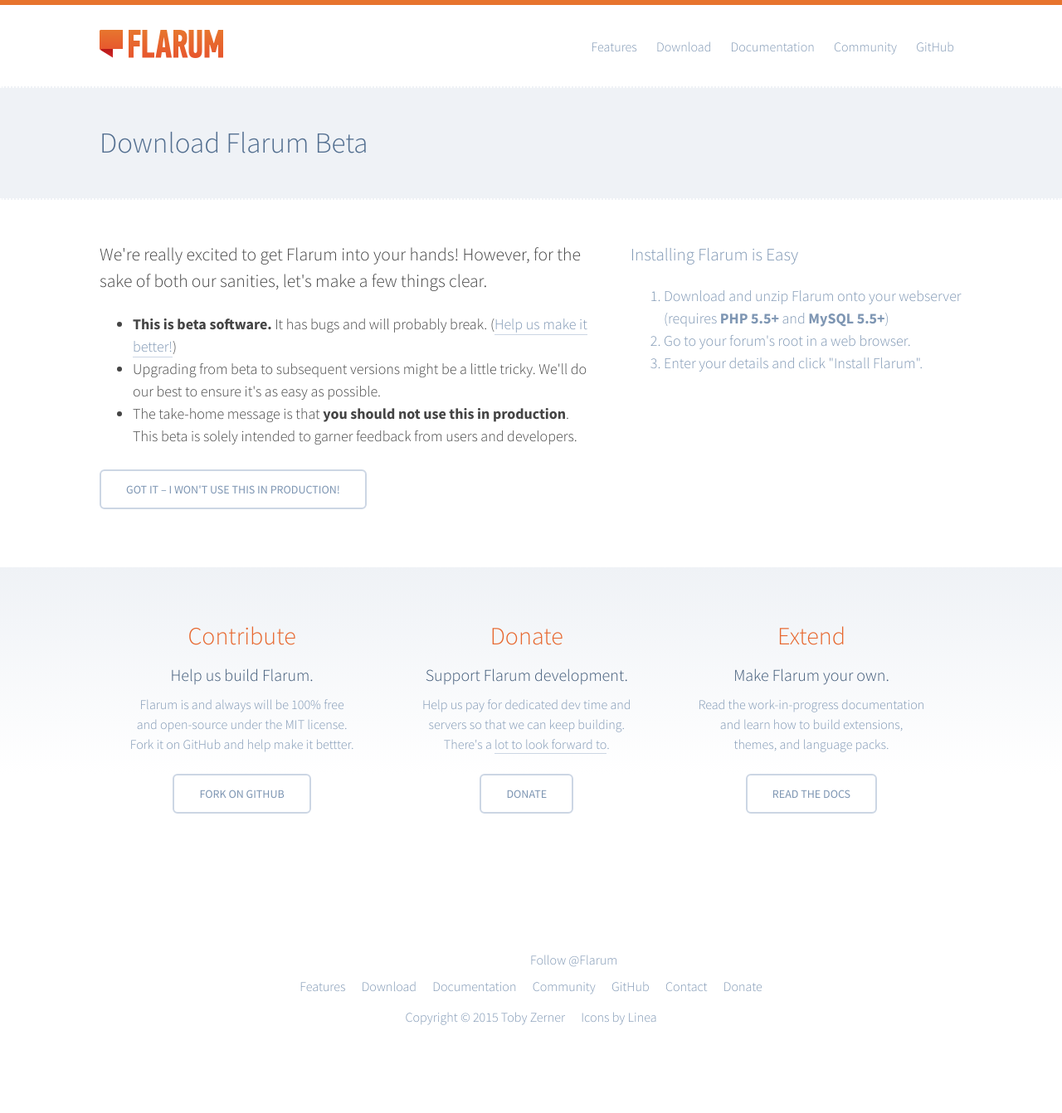
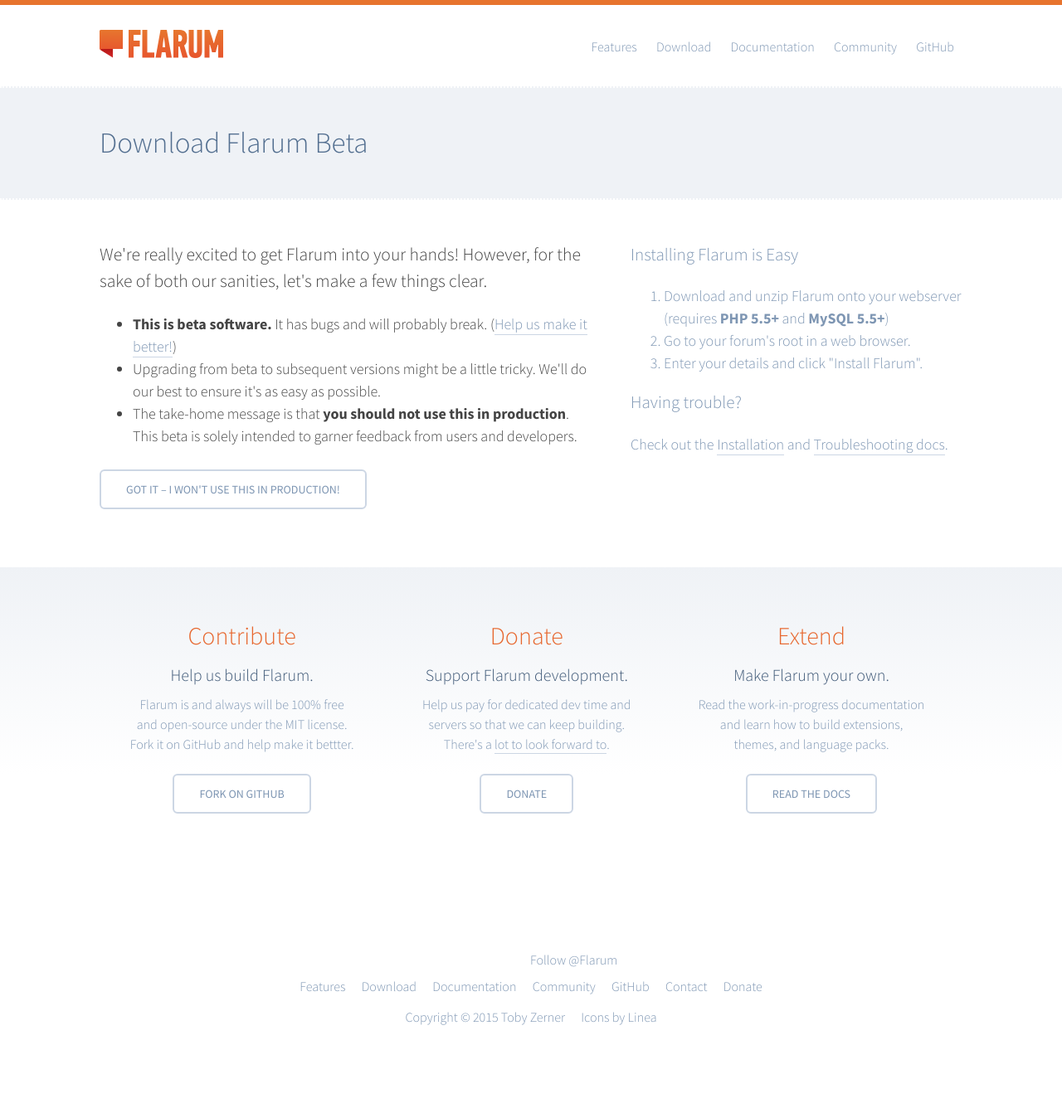
Before and after one commit to flarum/flarum.github.io, a Jekyll site: the page built from download.html, in a window 1280 px wide. Shown: the whole page at 83% size. Built offline with Jekyll 4.4.1, drawn with Linux system fonts in a browser that asks for light colours; comment, search, counter and statistics services are not loaded; grey boxes are pictures that could not be loaded.

Commit message:
Add links to docs on download page

```diff
--- a/download.html
+++ b/download.html
@@ -13,6 +13,9 @@
         <li>Go to your forum's root in a web browser.</li>
         <li>Enter your details and click "Install Flarum".</li>
       </ol>
+
+      <h3>Having trouble?</h3>
+      <p>Check out the <a href="{{ site.baseurl }}/docs/installation">Installation</a> and <a href="{{ site.baseurl }}/docs/troubleshooting">Troubleshooting docs</a>.</p>
     </aside>
 
     <p class="lead">
```
